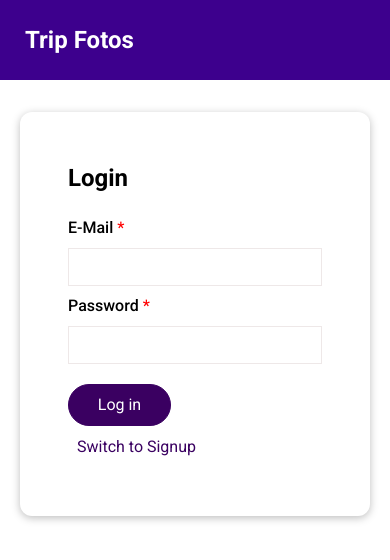
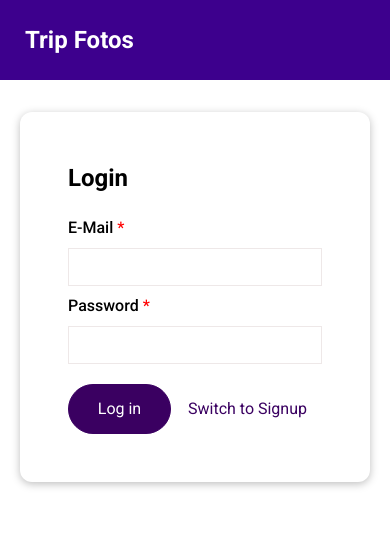
Before and after one commit to andres-codigo/trip-fotos-react, a React (Vite) app: page /authentication in a window 390 px wide. Shown: the top 560 px of the page. Built offline with nearby package versions, Linux system fonts and the light colour scheme; no server answers.

Commit message:
Update BaseButton.module.scss
@media query on BaseButton commented out

```diff
--- a/src/components/ui/button/BaseButton.module.scss
+++ b/src/components/ui/button/BaseButton.module.scss
@@ -67,9 +67,10 @@ a {
 	}
 }
 
-@media only screen and (max-width: 768px) {
-	button,
-	a {
-		padding: 0.5rem 1rem;
-	}
-}
+// TODO: Uncomment and test UI once further components are implemented
+// @media only screen and (max-width: 768px) {
+// 	button,
+// 	a {
+// 		padding: 0.5rem 1rem;
+// 	}
+// }
```
